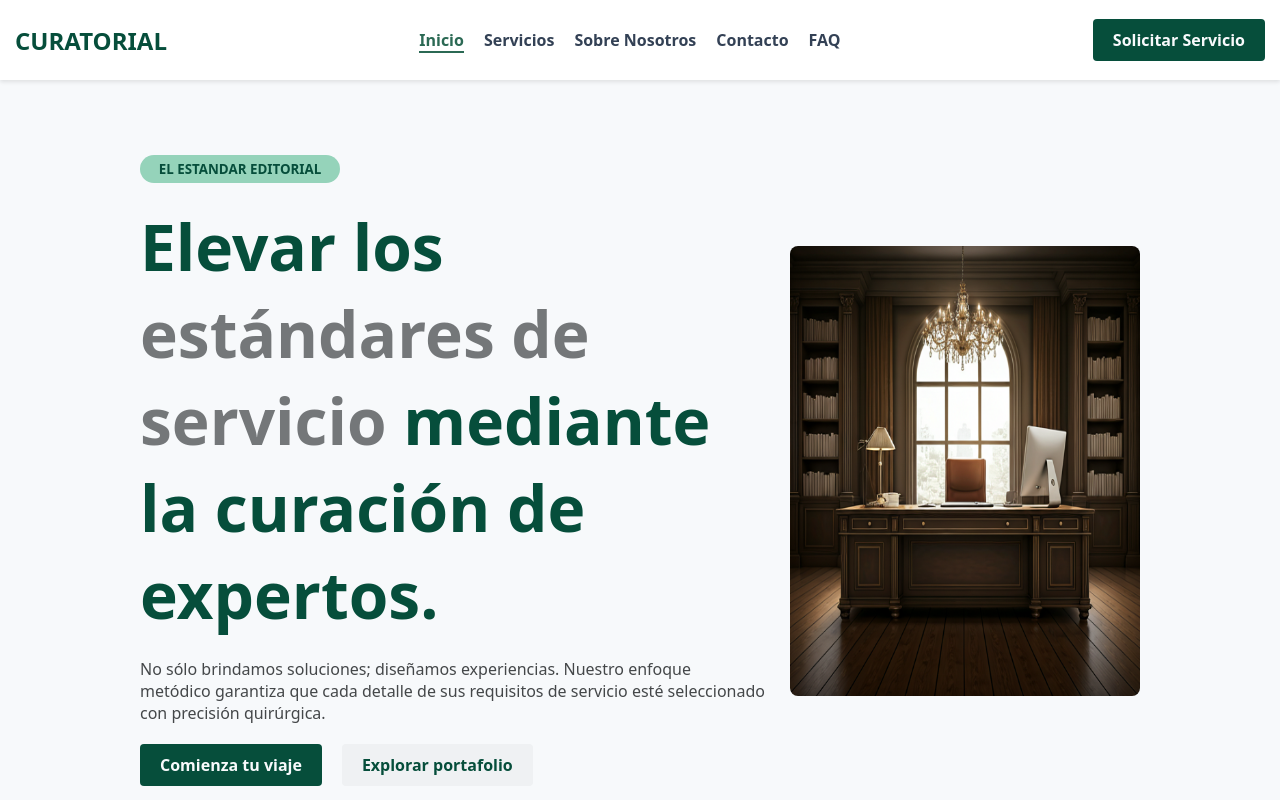
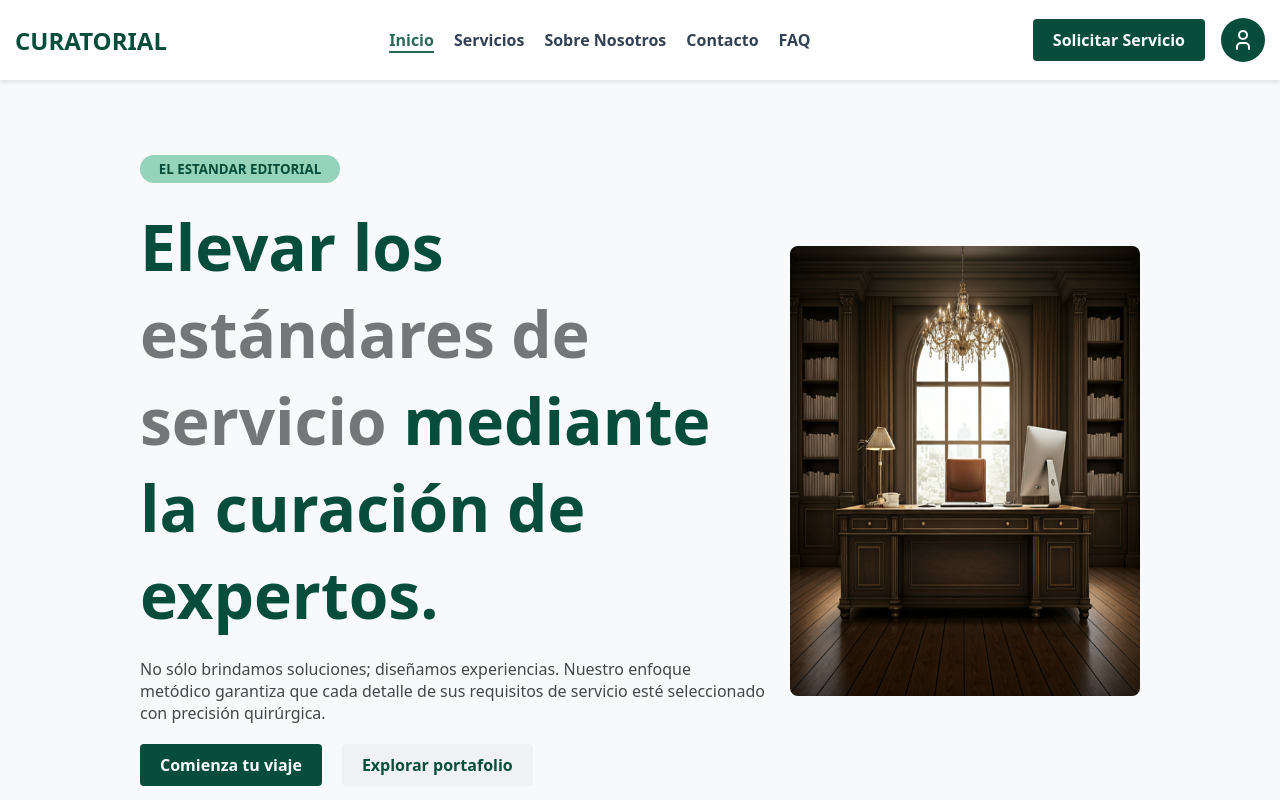
Before and after one commit to InakiCarcereny/programacion-3-tp-3, a website: page client/index.html in a window 1280 px wide. Shown: the top 800 px of the page. Drawn offline with nearby package versions, Linux system fonts and the light colour scheme.

Commit message:
feat: add profile button to header across multiple pages

```diff
--- a/client/index.html
+++ b/client/index.html
@@ -27,9 +27,21 @@
       </ul>
     </nav>
 
-    <a class="request-service-button" href="./pages/pedido.html">
-      Solicitar Servicio
-    </a>
+    <div class="header-actions">
+      <a class="request-service-button" href="./pages/pedido.html">
+        Solicitar Servicio
+      </a>
+
+      <a class="profile-button" href="./pages/perfil.html">
+        <svg xmlns="http://www.w3.org/2000/svg" width="24" height="24" viewBox="0 0 24 24" fill="none" stroke="white"
+          stroke-width="2" stroke-linecap="round" stroke-linejoin="round"
+          class="icon icon-tabler icons-tabler-outline icon-tabler-user">
+          <path stroke="none" d="M0 0h24v24H0z" fill="none" />
+          <path d="M8 7a4 4 0 1 0 8 0a4 4 0 0 0 -8 0" />
+          <path d="M6 21v-2a4 4 0 0 1 4 -4h4a4 4 0 0 1 4 4v2" />
+        </svg>
+      </a>
+    </div>
   </header>
 
   <main>
```
Also changed, not shown: client/pages/contacto.html (+15 -3 lines), client/pages/equipo.html (+15 -3 lines), client/pages/faq.html (+15 -3 lines), client/pages/pedido.html (+15 -3 lines), client/pages/servicios.html (+15 -3 lines).
